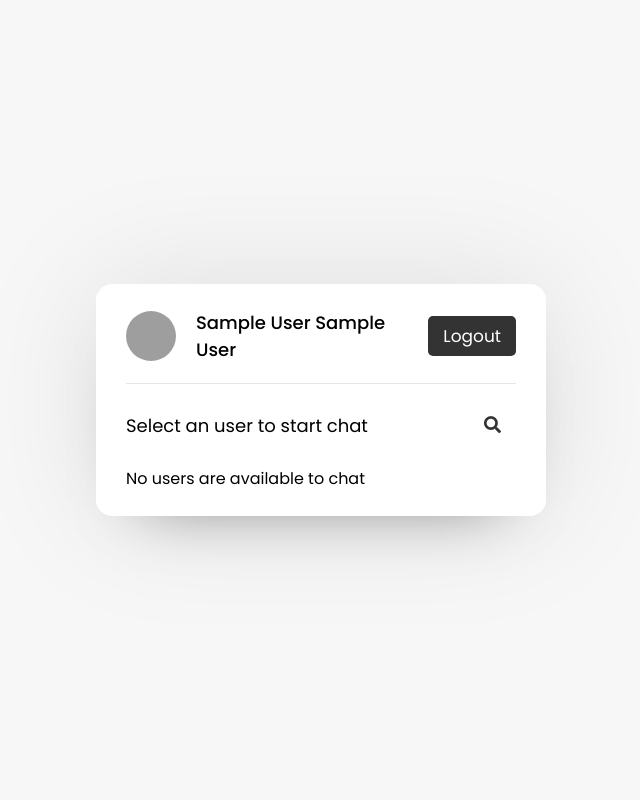
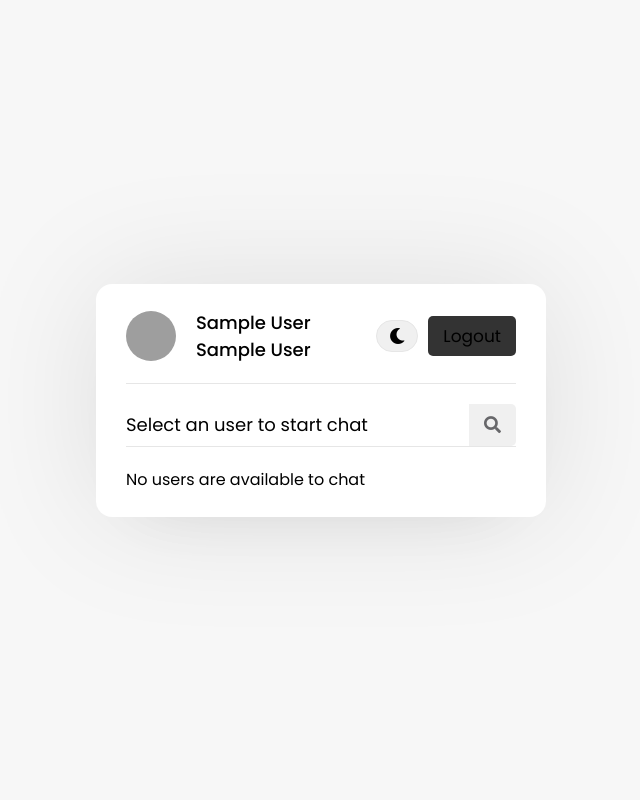
Before and after one commit to deathgod-codes/deathgod, a PHP site: page /users.php in a window 1280 px wide. Shown: the whole page, without its empty margins (319-959 px from the left). Run offline with PHP 8.4, Linux system fonts and the light colour scheme; the visitor is signed in with stand-in values (Sample User, id 1); grey boxes are pictures that could not be loaded.

Commit message:
Implement dark mode theme system with toggle and auto-detection
Co-authored-by: deathgod-codes <116989374+deathgod-codes@users.noreply.github.com>

```diff
--- a/chat.php
+++ b/chat.php
@@ -25,6 +25,9 @@
           <span><?php echo $row['fname']. " " . $row['lname'] ?></span>
           <p><?php echo $row['status']; ?></p>
         </div>
+        <button class="theme-toggle" onclick="toggleTheme()" title="Toggle theme" style="margin-left: auto; margin-right: 10px;">
+          <i class="fas fa-moon"></i>
+        </button>
         <div class="connection-status connecting">Connecting...</div>
       </header>
       <div class="chat-box">
--- /dev/null
+++ b/dark-theme.css
@@ -0,0 +1,318 @@
+/**
+ * Dark Theme CSS
+ * Uses CSS custom properties for easy theme switching
+ */
+
+/* Dark theme color scheme */
+[data-theme="dark"] {
+  --bg-primary: #1e1e1e;
+  --bg-secondary: #2d2d2d;
+  --bg-tertiary: #3a3a3a;
+  --text-primary: #ffffff;
+  --text-secondary: #b0b0b0;
+  --text-tertiary: #808080;
+  --accent-color: #0084ff;
+  --border-color: #3a3a3a;
+  --shadow-color: rgba(0, 0, 0, 0.5);
+  --chat-incoming-bg: #2d2d2d;
+  --chat-outgoing-bg: #0084ff;
+  --input-bg: #2d2d2d;
+  --button-bg: #3a3a3a;
+  --button-hover-bg: #4a4a4a;
+}
+
+/* Light theme (default) */
+:root {
+  --bg-primary: #ffffff;
+  --bg-secondary: #f7f7f7;
+  --bg-tertiary: #e6e6e6;
+  --text-primary: #000000;
+  --text-secondary: #67676a;
+  --text-tertiary: #999999;
+  --accent-color: #333333;
+  --border-color: #e6e6e6;
+  --shadow-color: rgba(0, 0, 0, 0.1);
+  --chat-incoming-bg: #f2f2f2;
+  --chat-outgoing-bg: #333333;
+  --input-bg: #ffffff;
+  --button-bg: #f0f0f0;
+  --button-hover-bg: #e0e0e0;
+}
+
+/* Apply theme colors to body */
+body {
+  background: var(--bg-secondary);
+  color: var(--text-primary);
+}
+
+/* Wrapper */
+.wrapper {
+  background: var(--bg-primary);
+  box-shadow: 0 0 128px 0 var(--shadow-color),
+              0 32px 64px -48px var(--shadow-color);
+}
+
+/* Form elements */
+.form {
+  background: var(--bg-primary);
+}
+
+.form header {
+  border-bottom: 1px solid var(--border-color);
+  color: var(--text-primary);
+}
+
+.form form .input input {
+  background: var(--input-bg);
+  border: 1px solid var(--border-color);
+  color: var(--text-primary);
+}
+
+.form form .button input {
+  background: var(--accent-color);
+  color: var(--text-primary);
+}
+
+.form form .button input:hover {
+  opacity: 0.9;
+}
+
+/* Users section */
+.users header {
+  background: var(--bg-primary);
+  border-bottom: 1px solid var(--border-color);
+}
+
+.users header .content .details span {
+  color: var(--text-primary);
+}
+
+.users header .content .details p {
+  color: var(--text-secondary);
+}
+
+.users header .logout {
+  background: var(--accent-color);
+  color: var(--text-primary);
+}
+
+.users .search {
+  border-bottom: 1px solid var(--border-color);
+}
+
+.users .search input {
+  background: var(--input-bg);
+  border: 1px solid var(--border-color);
+  color: var(--text-primary);
+}
+
+.users .search button {
+  background: var(--button-bg);
+  color: var(--text-secondary);
+}
+
+.users .search button:hover {
+  background: var(--button-hover-bg);
+}
+
+.users-list {
+  background: var(--bg-primary);
+}
+
+.users-list a {
+  border-bottom: 1px solid var(--border-color);
+}
+
+.users-list a:hover {
+  background: var(--bg-secondary);
+}
+
+.users-list a .details span {
+  color: var(--text-primary);
+}
+
+.users-list a .details p {
+  color: var(--text-secondary);
+}
+
+/* Chat area */
+.chat-area header {
+  background: var(--bg-primary);
+  border-bottom: 1px solid var(--border-color);
+}
+
+.chat-area header .details span {
+  color: var(--text-primary);
+}
+
+.chat-area header .details p {
+  color: var(--text-secondary);
+}
+
+.chat-box {
+  background: var(--bg-secondary);
+}
+
+.chat-box .chat.incoming .details {
+  background: var(--chat-incoming-bg);
+  color: var(--text-primary);
+}
+
+.chat-box .chat.outgoing .details {
+  background: var(--chat-outgoing-bg);
+  color: #ffffff;
+}
+
+.chat-box .text {
+  color: var(--text-tertiary);
+}
+
+/* Typing area */
+.typing-area {
+  background: var(--bg-primary);
+  border-top: 1px solid var(--border-color);
+}
+
+.typing-area input {
+  background: var(--input-bg);
+  border: 1px solid var(--border-color);
+  color: var(--text-primary);
+}
+
+.typing-area button {
+  background: var(--accent-color);
+  color: var(--text-primary);
+}
+
+.typing-area button:hover {
+  opacity: 0.9;
+}
+
+/* File upload elements */
+.file-preview-modal .preview-content {
+  background: var(--bg-primary);
+  color: var(--text-primary);
+}
+
+.preview-header {
+  border-bottom: 1px solid var(--border-color);
+}
+
+.preview-footer {
+  border-top: 1px solid var(--border-color);
+}
+
+.btn-cancel {
+  background: var(--button-bg);
+  color: var(--text-primary);
+}
+
+.btn-send {
+  background: var(--accent-color);
+  color: var(--text-primary);
+}
+
+.file-document {
+  background: var(--bg-secondary);
+  color: var(--text-primary);
+}
+
+.file-document:hover {
+  background: var(--bg-tertiary);
+}
+
+/* Emoji picker */
+.emoji-picker {
+  background: var(--bg-primary);
+  box-shadow: 0 4px 20px var(--shadow-color);
+}
+
+.emoji-picker-header {
+  border-bottom: 1px solid var(--border-color);
+}
+
+.emoji-search {
+  background: var(--input-bg);
+  border: 1px solid var(--border-color);
+  color: var(--text-primary);
+}
+
+.emoji-picker-tabs {
+  border-bottom: 1px solid var(--border-color);
+}
+
+.emoji-tab:hover {
+  background: var(--button-hover-bg);
+}
+
+.emoji-tab.active {
+  background: var(--accent-color);
+  color: var(--text-primary);
+}
+
+.emoji-btn:hover {
+  background: var(--button-hover-bg);
+}
+
+/* Image lightbox */
+.image-lightbox {
+  background: rgba(0, 0, 0, 0.9);
+}
+
+/* Upload progress */
+.upload-progress {
+  background: var(--bg-primary);
+  box-shadow: 0 2px 10px var(--shadow-color);
+  color: var(--text-primary);
+}
+
+.progress-bar {
+  background: var(--border-color);
+}
+
+.progress-bar-fill {
+  background: var(--accent-color);
+}
+
+/* Typing indicator */
+.typing-indicator {
+  background: var(--chat-incoming-bg);
+}
+
+/* Message formatting in dark mode */
+[data-theme="dark"] .chat-box p a {
+  color: #4da6ff;
+}
+
+[data-theme="dark"] .chat-box p code {
+  background: var(--bg-tertiary);
+  color: var(--text-primary);
+}
+
+/* Smooth theme transition */
+* {
+  transition: background-color 0.3s ease, color 0.3s ease, border-color 0.3s ease;
+}
+
+/* Theme toggle button */
+.theme-toggle {
+  background: var(--button-bg);
+  border: 1px solid var(--border-color);
+  color: var(--text-primary);
+  padding: 8px 15px;
+  border-radius: 20px;
+  cursor: pointer;
+  font-size: 14px;
+  display: flex;
+  align-items: center;
+  gap: 5px;
+  margin-left: auto;
+}
+
+.theme-toggle:hover {
+  background: var(--button-hover-bg);
+}
+
+.theme-toggle i {
+  font-size: 16px;
+}
--- a/header.php
+++ b/header.php
@@ -7,5 +7,7 @@
   <meta http-equiv="X-UA-Compatible" content="ie=edge">
   <title>Realtime Chat App | CodingNepal</title>
   <link rel="stylesheet" href="style.css">
+  <link rel="stylesheet" href="dark-theme.css">
   <link rel="stylesheet" href="https://cdnjs.cloudflare.com/ajax/libs/font-awesome/5.15.2/css/all.min.css"/>
+  <script src="javascript/theme-manager.js"></script>
 </head>
--- /dev/null
+++ b/javascript/theme-manager.js
@@ -0,0 +1,118 @@
+/**
+ * Theme Manager
+ * Handles dark/light theme switching with persistence
+ */
+
+class ThemeManager {
+    constructor() {
+        this.currentTheme = this.loadTheme();
+        this.applyTheme(this.currentTheme);
+        this.setupSystemThemeListener();
+    }
+
+    loadTheme() {
+        // Check localStorage first
+        const savedTheme = localStorage.getItem('theme_preference');
+        if (savedTheme && (savedTheme === 'light' || savedTheme === 'dark')) {
+            return savedTheme;
+        }
+
+        // Check user preference in database (if available)
+        // This would require an API call
+
+        // Default to system preference
+        if (window.matchMedia && window.matchMedia('(prefers-color-scheme: dark)').matches) {
+            return 'dark';
+        }
+
+        return 'light';
+    }
+
+    applyTheme(theme) {
+        document.documentElement.setAttribute('data-theme', theme);
+        this.currentTheme = theme;
+        this.updateToggleButton();
+    }
+
+    toggleTheme() {
+        const newTheme = this.currentTheme === 'light' ? 'dark' : 'light';
+        this.applyTheme(newTheme);
+        this.saveTheme(newTheme);
+    }
+
+    saveTheme(theme) {
+        // Save to localStorage
+        localStorage.setItem('theme_preference', theme);
+
+        // Also save to database if user is logged in
+        this.saveThemeToDatabase(theme);
+    }
+
+    saveThemeToDatabase(theme) {
+        // API call to save theme preference
+        fetch('php/update-theme.php', {
+            method: 'POST',
+            headers: {
+                'Content-Type': 'application/x-www-form-urlencoded',
+            },
+            body: 'theme=' + encodeURIComponent(theme)
+        }).catch(error => {
+            console.error('Failed to save theme to database:', error);
+        });
+    }
+
+    setupSystemThemeListener() {
+        if (window.matchMedia) {
+            const darkModeQuery = window.matchMedia('(prefers-color-scheme: dark)');
+
+            // Modern browsers
+            if (darkModeQuery.addEventListener) {
+                darkModeQuery.addEventListener('change', (e) => {
+                    // Only auto-switch if user hasn't manually set a preference
+                    if (!localStorage.getItem('theme_preference')) {
+                        const newTheme = e.matches ? 'dark' : 'light';
+                        this.applyTheme(newTheme);
+                    }
+                });
+            }
+        }
+    }
+
+    updateToggleButton() {
+        const toggleBtn = document.querySelector('.theme-toggle');
+        if (toggleBtn) {
+            const icon = toggleBtn.querySelector('i');
+            const text = toggleBtn.querySelector('.theme-text');
+
+            if (this.currentTheme === 'dark') {
+                if (icon) icon.className = 'fas fa-sun';
+                if (text) text.textContent = 'Light';
+            } else {
+                if (icon) icon.className = 'fas fa-moon';
+                if (text) text.textContent = 'Dark';
+            }
+        }
+    }
+
+    getTheme() {
+        return this.currentTheme;
+    }
+}
+
+// Initialize theme manager
+let themeManager;
+document.addEventListener('DOMContentLoaded', () => {
+    themeManager = new ThemeManager();
+});
+
+// Global function to toggle theme
+function toggleTheme() {
+    if (themeManager) {
+        themeManager.toggleTheme();
+    }
+}
+
+// Export
+if (typeof module !== 'undefined' && module.exports) {
+    module.exports = ThemeManager;
+}
--- a/style.css
+++ b/style.css
@@ -156,6 +156,29 @@ body{
   border-radius: 5px;
   font-size: 17px;
 }
+
+.users header .theme-toggle {
+  padding: 7px 12px;
+  margin: 0 10px;
+  font-size: 14px;
+}
+
+.users header .theme-toggle .theme-text {
+  display: none;
+}
+
+.chat-area header .theme-toggle {
+  padding: 6px;
+  border-radius: 50%;
+  width: 35px;
+  height: 35px;
+  justify-content: center;
+}
+
+.chat-area header .theme-toggle .theme-text {
+  display: none;
+}
+
 .users .search{
   margin: 20px 0;
   display: flex;
--- a/users.php
+++ b/users.php
@@ -23,6 +23,10 @@
             <p><?php echo $row['status']; ?></p>
           </div>
         </div>
+        <button class="theme-toggle" onclick="toggleTheme()" title="Toggle theme">
+          <i class="fas fa-moon"></i>
+          <span class="theme-text">Dark</span>
+        </button>
         <a href="php/logout.php?logout_id=<?php echo $row['unique_id']; ?>" class="logout">Logout</a>
       </header>
       <div class="search">
```
Also changed, not shown: php/update-theme.php (added, +46 -0 lines).
